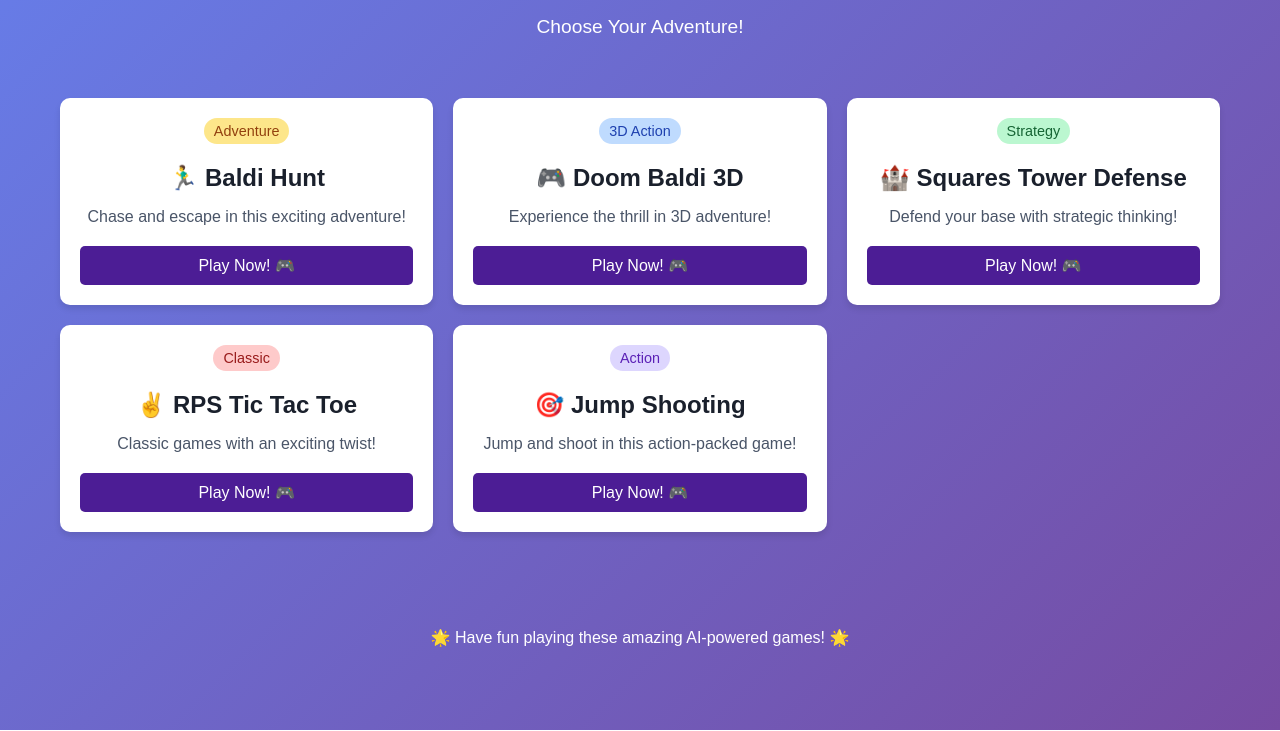
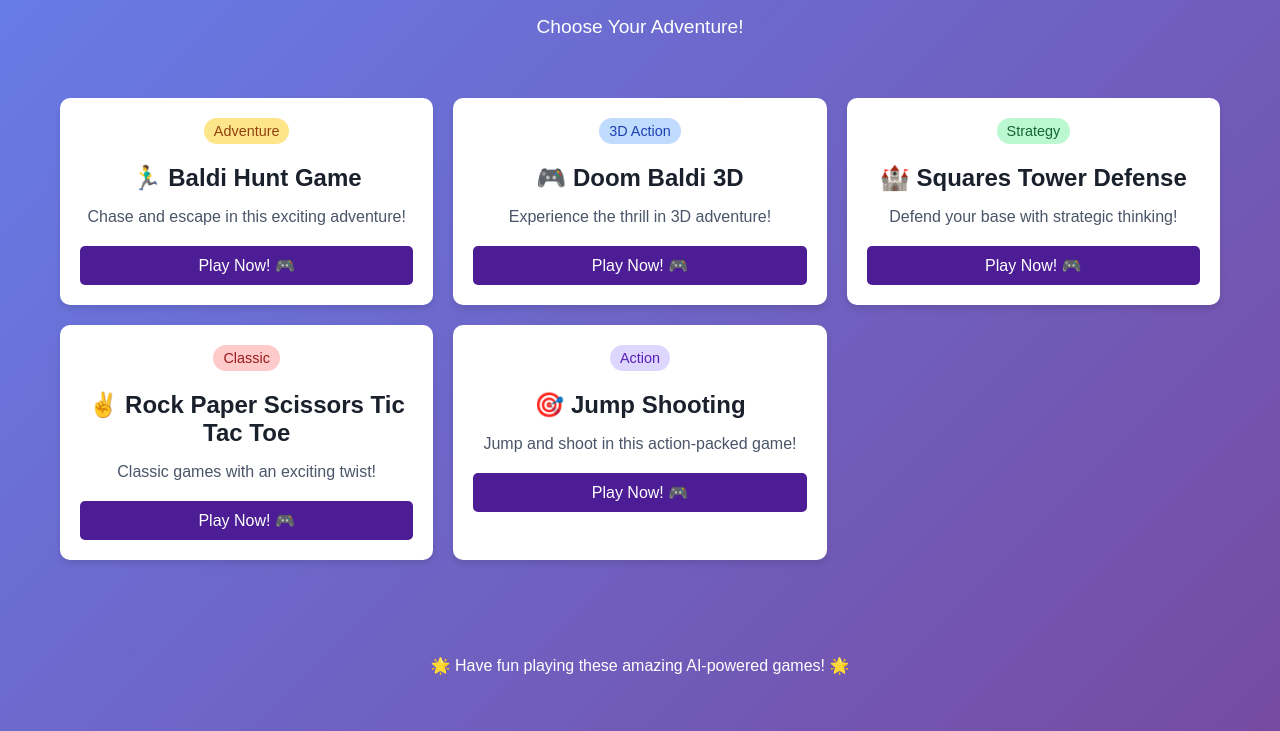
Before and after one commit to lfwgoes/kidsgenai, a plain HTML site: page index.html in a window 1280 px wide. Shown: the part 110-841 px from the top of the page. Drawn offline with Linux system fonts and the light colour scheme.

Commit message:
Update index.html

```diff
--- a/index.html
+++ b/index.html
@@ -108,8 +108,7 @@
     <script>
         const games = [
             {
-                id: 'ee529d73-43af-41b1-9e12-5c9347b578d4',
-                title: 'Baldi Hunt',
+                title: 'Baldi Hunt Game',
                 description: 'Chase and escape in this exciting adventure!',
                 category: 'Adventure',
                 categoryClass: 'adventure',
@@ -117,7 +116,6 @@
                 url: 'https://claude.site/artifacts/ee529d73-43af-41b1-9e12-5c9347b578d4'
             },
             {
-                id: 'f030f531-35b8-4658-a2b5-a9fff5d876e2',
                 title: 'Doom Baldi 3D',
                 description: 'Experience the thrill in 3D adventure!',
                 category: '3D Action',
@@ -126,7 +124,6 @@
                 url: 'https://claude.site/artifacts/f030f531-35b8-4658-a2b5-a9fff5d876e2'
             },
             {
-                id: '58e39a5b-36c7-4b48-90c2-5769a650282f',
                 title: 'Squares Tower Defense',
                 description: 'Defend your base with strategic thinking!',
                 category: 'Strategy',
@@ -135,8 +132,7 @@
                 url: 'https://claude.site/artifacts/58e39a5b-36c7-4b48-90c2-5769a650282f'
             },
             {
-                id: 'bb71cc8d-2e9a-448a-a0bc-71f2c626a2d4',
-                title: 'RPS Tic Tac Toe',
+                title: 'Rock Paper Scissors Tic Tac Toe',
                 description: 'Classic games with an exciting twist!',
                 category: 'Classic',
                 categoryClass: 'classic',
@@ -144,7 +140,6 @@
                 url: 'https://claude.site/artifacts/bb71cc8d-2e9a-448a-a0bc-71f2c626a2d4'
             },
             {
-                id: 'b05de765-fce8-4b96-a228-b2e5a44494ac',
                 title: 'Jump Shooting',
                 description: 'Jump and shoot in this action-packed game!',
                 category: 'Action',
```
